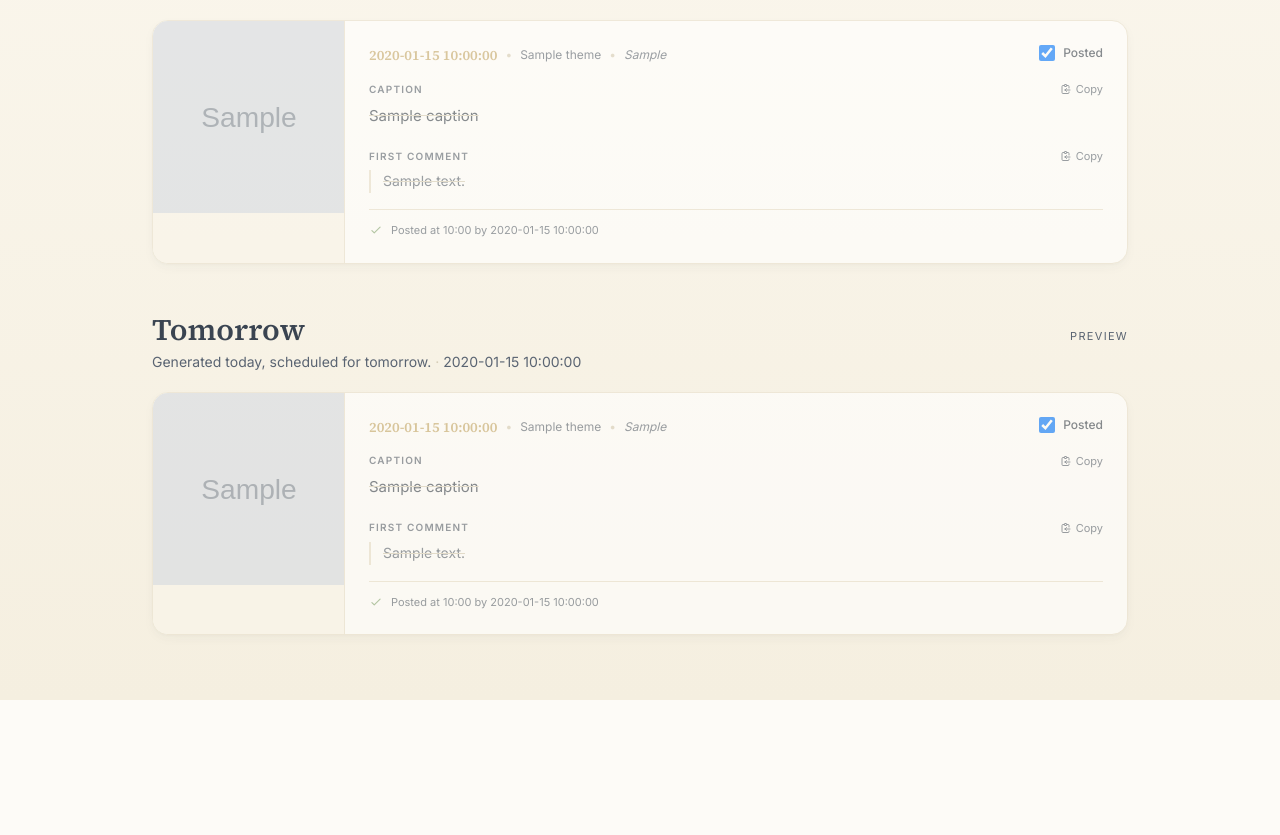
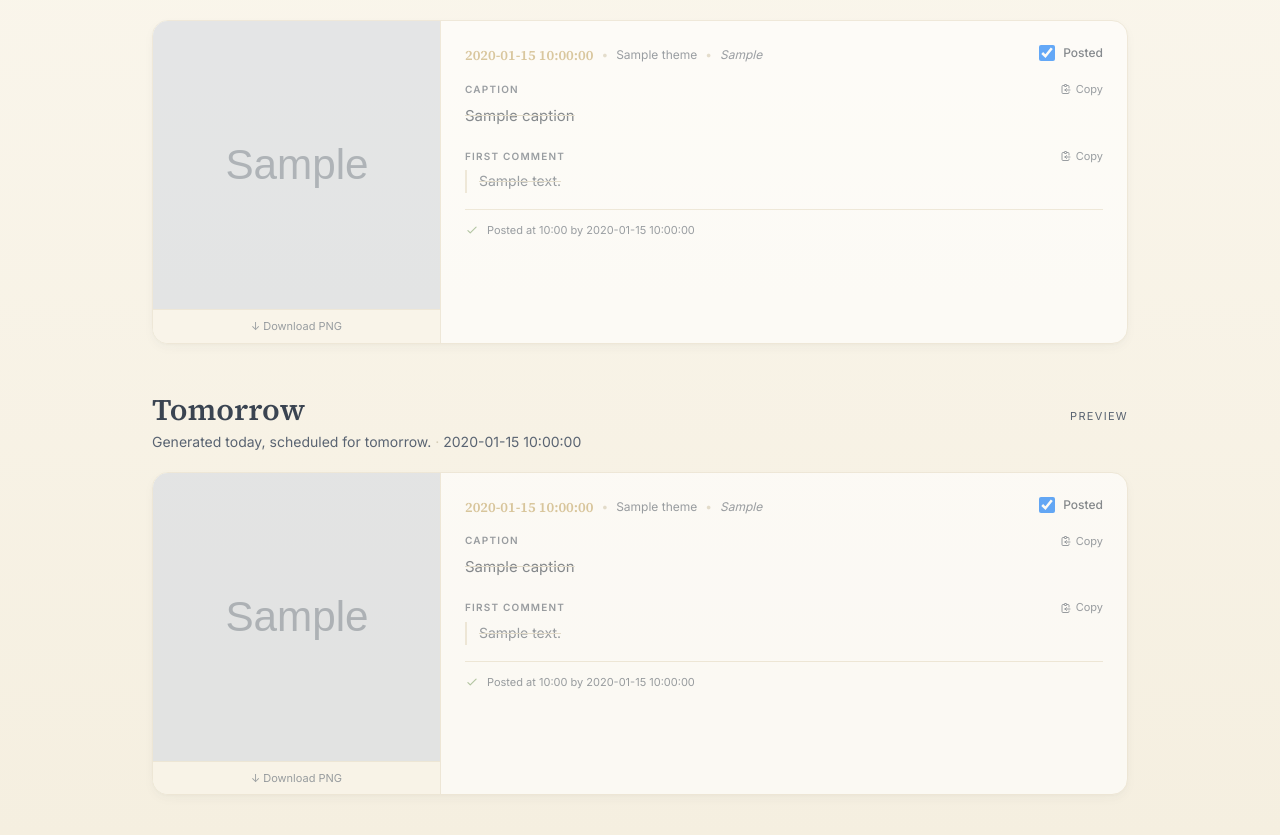
Before and after one commit to nickdelicto/fb-content-engine, a Flask app: template admin/templates/dashboard.html in a window 1280 px wide. Shown: the part 100-935 px from the top of the page. Before the commit the page ends 800 px from the top, so only its background shows below. Run offline with Flask 3, Linux system fonts and the light colour scheme; the template is opened without the code that fills it: most values are stand-ins (such as "Sample title", 1, 10 or a date in 2020); grey boxes marked "Sample" are stand-in pictures; some libraries are stand-ins or nearby versions.

Commit message:
Admin: bigger image + click-to-expand lightbox; fix Download PNG link being covered by hover overlay

```diff
--- a/admin/templates/dashboard.html
+++ b/admin/templates/dashboard.html
@@ -5,17 +5,22 @@
 <article class="bg-white rounded-2xl border border-warm-200 shadow-card overflow-hidden transition-all hover:shadow-lifted animate-slideUp {% if post.posted_at %}opacity-60{% endif %}"
          data-post-id="{{ post.post_id }}">
   <div class="flex flex-col md:flex-row">
-    {# Image — full-width on mobile, left rail on desktop #}
-    <div class="md:shrink-0 md:w-48 bg-cream-2 md:border-r border-warm-200 relative">
+    {# Image — full-width on mobile, left rail on desktop. Click → lightbox. #}
+    <div class="md:shrink-0 md:w-72 bg-cream-2 md:border-r border-warm-200">
       {% if post.image_url %}
-        <a href="{{ post.image_url }}" target="_blank" download="{{ post.post_id }}.png" class="block group">
-          <img src="{{ post.image_url }}" alt="" class="w-full md:w-48 md:h-48 h-56 object-cover">
-          <div class="absolute inset-0 bg-slate/0 group-hover:bg-slate/40 transition-colors flex items-center justify-center opacity-0 group-hover:opacity-100">
-            <span class="text-white text-xs font-medium bg-slate/80 px-3 py-1.5 rounded-full backdrop-blur-sm">↓ Download PNG</span>
+        <button type="button" class="relative block w-full open-lightbox group cursor-zoom-in overflow-hidden" data-img="{{ post.image_url }}">
+          <img src="{{ post.image_url }}" alt="" class="w-full md:w-72 md:h-72 h-72 object-cover block">
+          <div class="absolute inset-0 bg-slate/0 group-hover:bg-slate/30 transition-colors flex items-center justify-center opacity-0 group-hover:opacity-100 pointer-events-none">
+            <span class="text-white text-xs font-medium bg-slate/80 px-3 py-1.5 rounded-full backdrop-blur-sm flex items-center gap-1">
+              <svg class="w-3.5 h-3.5" fill="none" stroke="currentColor" viewBox="0 0 24 24"><path stroke-linecap="round" stroke-linejoin="round" stroke-width="2" d="M4 8V4m0 0h4M4 4l5 5m11-1V4m0 0h-4m4 0l-5 5M4 16v4m0 0h4m-4 0l5-5m11 5l-5-5m5 5v-4m0 4h-4"/></svg>
+              Expand
+            </span>
           </div>
-        </a>
+        </button>
+        <a href="{{ post.image_url }}" download="{{ post.post_id }}.png"
+           class="block text-center text-[11px] text-slate-2 hover:text-sage py-2 border-t border-warm-200 transition-colors">↓ Download PNG</a>
       {% else %}
-        <div class="w-full md:w-48 md:h-48 h-32 bg-warm-200 flex items-center justify-center">
+        <div class="w-full md:w-72 md:h-72 h-32 bg-warm-200 flex items-center justify-center">
           <span class="text-xs text-slate-2">no image</span>
         </div>
       {% endif %}
@@ -85,6 +90,13 @@
 {% endmacro %}
 
 {% block content %}
+{# Lightbox overlay — hidden until an image is clicked #}
+<div id="lightbox" class="fixed inset-0 z-50 hidden items-center justify-center bg-slate/95 backdrop-blur-sm p-4 md:p-8 cursor-zoom-out">
+  <img id="lightbox-img" src="" alt="" class="max-w-full max-h-full rounded-lg shadow-2xl">
+  <button class="lightbox-close absolute top-4 right-4 w-10 h-10 rounded-full bg-white/10 hover:bg-white/20 text-white flex items-center justify-center text-2xl leading-none transition-colors" aria-label="Close">×</button>
+  <div class="absolute bottom-4 left-1/2 -translate-x-1/2 text-white/60 text-xs">Press Esc or click outside to close</div>
+</div>
+
 {% if not niche %}
   <div class="bg-white border border-warm-200 rounded-2xl p-6 text-center shadow-card">
     <p class="font-editorial text-lg text-slate mb-1">No niches yet</p>
@@ -155,6 +167,25 @@
     });
   });
 
+  // Lightbox — click image to view full-resolution
+  const lightbox = document.getElementById('lightbox');
+  const lightboxImg = document.getElementById('lightbox-img');
+  document.querySelectorAll('.open-lightbox').forEach(btn => {
+    btn.addEventListener('click', () => {
+      lightboxImg.src = btn.dataset.img;
+      lightbox.classList.remove('hidden');
+      lightbox.classList.add('flex');
+      document.body.style.overflow = 'hidden';
+    });
+  });
+  function closeLightbox() {
+    lightbox.classList.add('hidden');
+    lightbox.classList.remove('flex');
+    document.body.style.overflow = '';
+  }
+  lightbox.addEventListener('click', e => { if (e.target === lightbox || e.target.classList.contains('lightbox-close')) closeLightbox(); });
+  document.addEventListener('keydown', e => { if (e.key === 'Escape' && !lightbox.classList.contains('hidden')) closeLightbox(); });
+
   document.querySelectorAll('.mark-posted').forEach(cb => {
     cb.addEventListener('change', () => {
       const action = cb.checked ? 'mark' : 'unmark';
```
